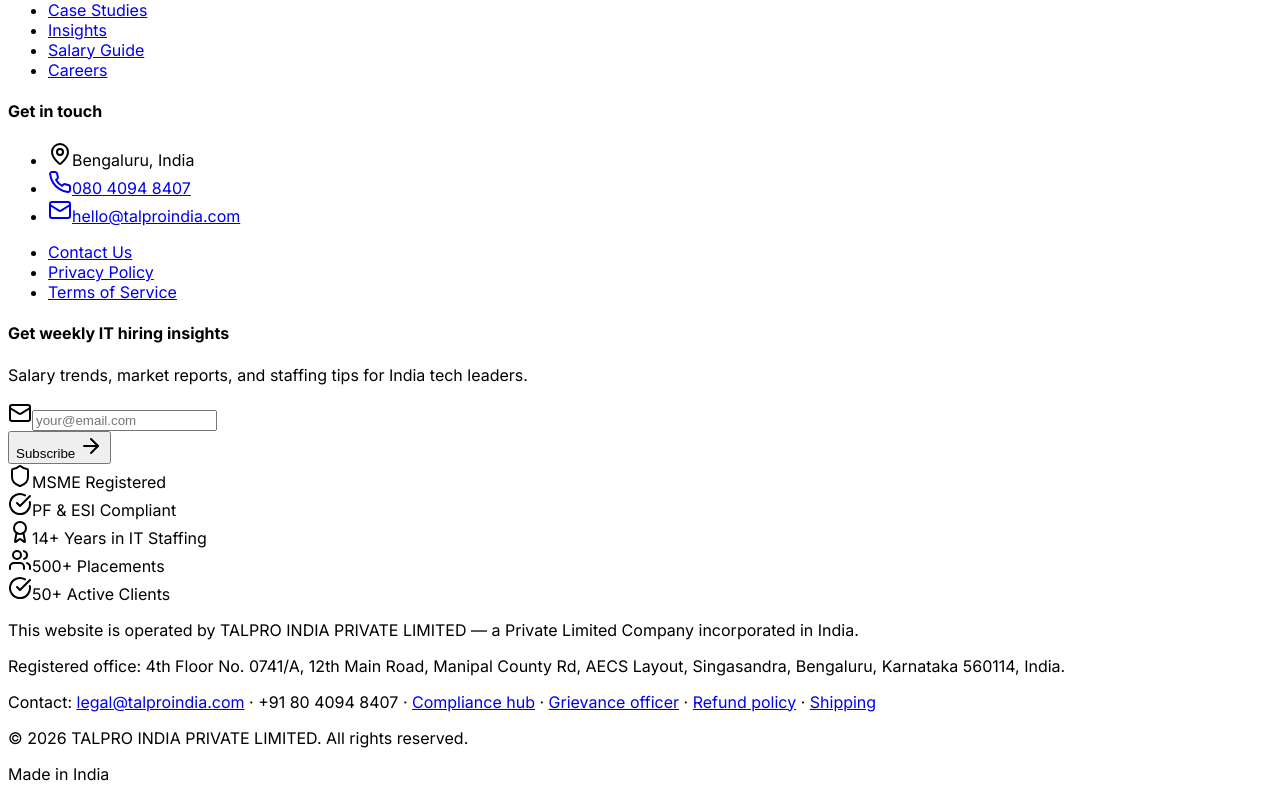
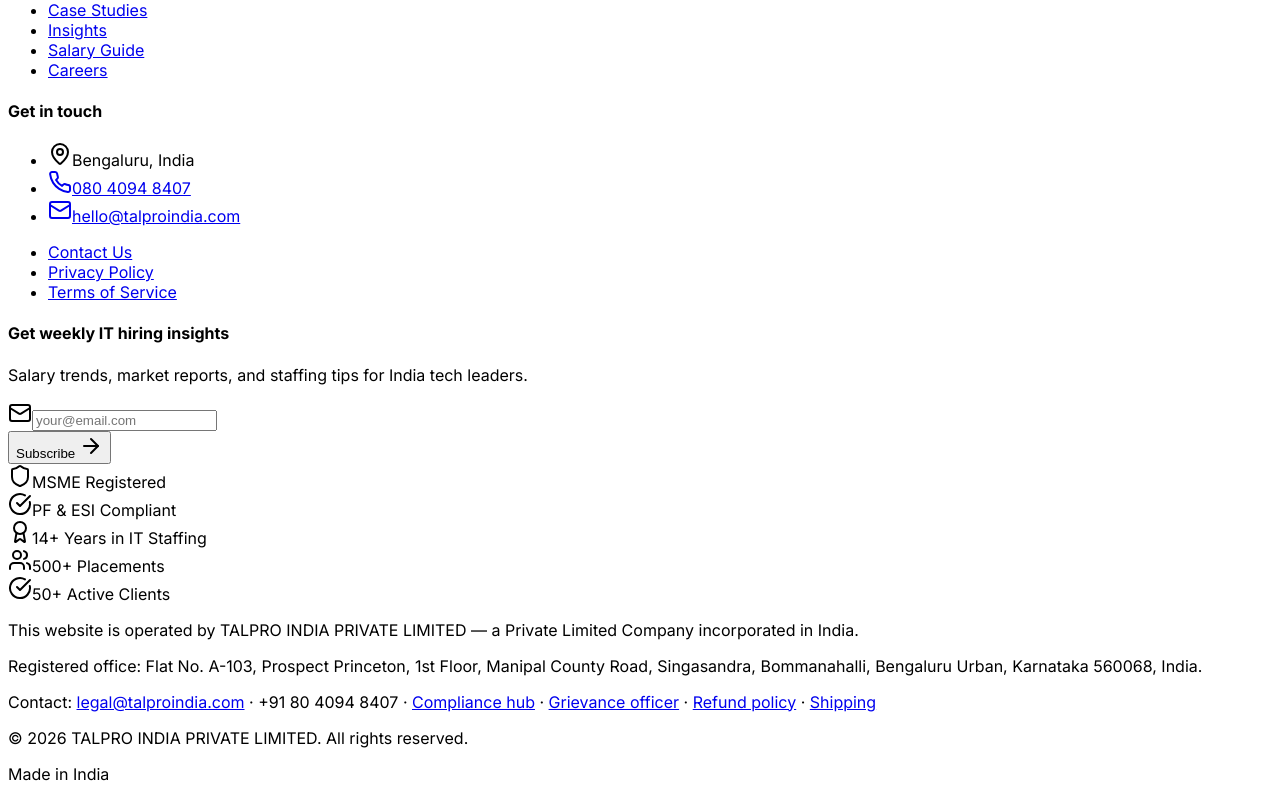
Before and after one commit to sales799/talpro, a React (Vite) app in the folder client/: page /legal/compliance in a window 1280 px wide. Shown: the part 1939-2739 px from the top of the page. Built offline with nearby package versions, Linux system fonts and the light colour scheme; no server answers.

Commit message:
chore: update Talpro India registered office

```diff
--- a/client/index.html
+++ b/client/index.html
@@ -49,10 +49,10 @@
       "foundingDate": "2020",
       "address": {
         "@type": "PostalAddress",
-        "streetAddress": "4th Floor No. 0741/A, 12th Main Road, Manipal County Rd, AECS Layout, Singasandra",
+        "streetAddress": "Flat No. A-103, Prospect Princeton, 1st Floor, Manipal County Road, Singasandra, Bommanahalli",
         "addressLocality": "Bengaluru",
         "addressRegion": "Karnataka",
-        "postalCode": "560114",
+        "postalCode": "560068",
         "addressCountry": "IN"
       }
     }
@@ -62,8 +62,8 @@
     <div id="root"></div>
     <!-- Legal entity disclosure (visible to text-only crawlers) -->
     <div id="legal-entity-disclosure" hidden aria-hidden="true">
-      TALPRO INDIA PRIVATE LIMITED &middot;Registered office: 4th Floor No. 0741/A, 12th Main Road, Manipal County Rd,
-      AECS Layout, Singasandra, Bengaluru, Karnataka 560114, India &middot;
+      TALPRO INDIA PRIVATE LIMITED &middot;Registered office: Flat No. A-103, Prospect Princeton, 1st Floor, Manipal County Road,
+      Singasandra, Bommanahalli, Bengaluru Urban, Karnataka 560068, India &middot;
       Contact: legal@talproindia.com, +91 80 4094 8407
     </div>
     <noscript>
@@ -80,9 +80,9 @@
           Company incorporated in India.
         </p>
         <p style="font-size:0.9rem;line-height:1.55">
-          <strong>Registered office:</strong> 4th Floor No. 0741/A, 12th Main Road, Manipal County Rd,
-          AECS Layout, Singasandra, Bengaluru,
-          Karnataka 560114, India.
+          <strong>Registered office:</strong> Flat No. A-103, Prospect Princeton, 1st Floor, Manipal County Road,
+          Singasandra, Bommanahalli, Bengaluru Urban,
+          Karnataka 560068, India.
         </p>
         <p style="font-size:0.9rem;line-height:1.55">
           <strong>Contact:</strong>
--- a/client/src/components/Footer.tsx
+++ b/client/src/components/Footer.tsx
@@ -264,7 +264,7 @@ export default function Footer() {
             — a Private Limited Company incorporated in India.
           </p>
           <p className="mt-1">
-            <span className="font-medium text-white/80">Registered office:</span> 4th Floor No. 0741/A, 12th Main Road, Manipal County Rd, AECS Layout, Singasandra, Bengaluru, Karnataka 560114, India.
+            <span className="font-medium text-white/80">Registered office:</span> Flat No. A-103, Prospect Princeton, 1st Floor, Manipal County Road, Singasandra, Bommanahalli, Bengaluru Urban, Karnataka 560068, India.
           </p>
           <p className="mt-1">
             <span className="font-medium text-white/80">Contact:</span>{' '}
--- a/client/src/components/SEO.tsx
+++ b/client/src/components/SEO.tsx
@@ -75,7 +75,7 @@ export const organizationSchema = {
   '@context': 'https://schema.org',
   '@type': 'EmploymentAgency',
   name: 'TalPro',
-  alternateName: 'Talpro Solutions Private Limited',
+  alternateName: 'TALPRO INDIA PRIVATE LIMITED',
   url: BASE_URL,
   logo: `${BASE_URL}/logo.png`,
   description:
@@ -87,10 +87,10 @@ export const organizationSchema = {
   },
   address: {
     '@type': 'PostalAddress',
-    streetAddress: 'Bengaluru',
+    streetAddress: 'Flat No. A-103, Prospect Princeton, Manipal County Road, Singasandra, Bommanahalli',
     addressLocality: 'Bengaluru',
     addressRegion: 'Karnataka',
-    postalCode: '560001',
+    postalCode: '560068',
     addressCountry: 'IN',
   },
   contactPoint: {
--- a/client/src/pages/Compliance.tsx
+++ b/client/src/pages/Compliance.tsx
@@ -35,10 +35,10 @@ export default function Compliance() {
             address: {
               "@type": "PostalAddress",
               streetAddress:
-                "4th Floor No. 0741/A, 12th Main Road, Manipal County Rd, AECS Layout, Singasandra",
+                "Flat No. A-103, Prospect Princeton, 1st Floor, Manipal County Road, Singasandra, Bommanahalli",
               addressLocality: "Bengaluru",
               addressRegion: "Karnataka",
-              postalCode: "560114",
+              postalCode: "560068",
               addressCountry: "IN",
             },
           }),
@@ -81,10 +81,10 @@ export default function Compliance() {
         <section className="mb-10">
           <h2 className="mb-3 text-2xl font-semibold text-slate-900">Registered office</h2>
           <div className="rounded-lg border border-slate-200 bg-slate-50 p-6 text-sm leading-relaxed text-slate-800">
-            4th Floor No. 0741/A, 12th Main Road,<br />
-            Manipal County Rd, AECS Layout,<br />
-            Singasandra, Bengaluru,<br />
-            Karnataka 560114, India
+            Flat No. A-103, Prospect Princeton, 1st Floor,<br />
+            Manipal County Road, Singasandra, Bommanahalli,<br />
+            Bengaluru Urban,<br />
+            Karnataka 560068, India
           </div>
         </section>
 
--- a/client/src/pages/Grievance.tsx
+++ b/client/src/pages/Grievance.tsx
@@ -34,9 +34,9 @@ export default function Grievance() {
               grievance@talproindia.com
             </a><br />
             <strong>Phone:</strong> +91 80 4094 8407 (10:00–18:00 IST, Mon–Fri)<br />
-            <strong>Postal address:</strong> 4th Floor No. 0741/A, 12th Main Road, 1st
-            Floor, Manipal County Rd, AECS Layout, Singasandra, Bengaluru Urban,
-            Karnataka 560114, India.
+            <strong>Postal address:</strong> Flat No. A-103, Prospect Princeton, 1st
+            Floor, Manipal County Road, Singasandra, Bommanahalli, Bengaluru Urban,
+            Karnataka 560068, India.
           </p>
         </div>
 
```
